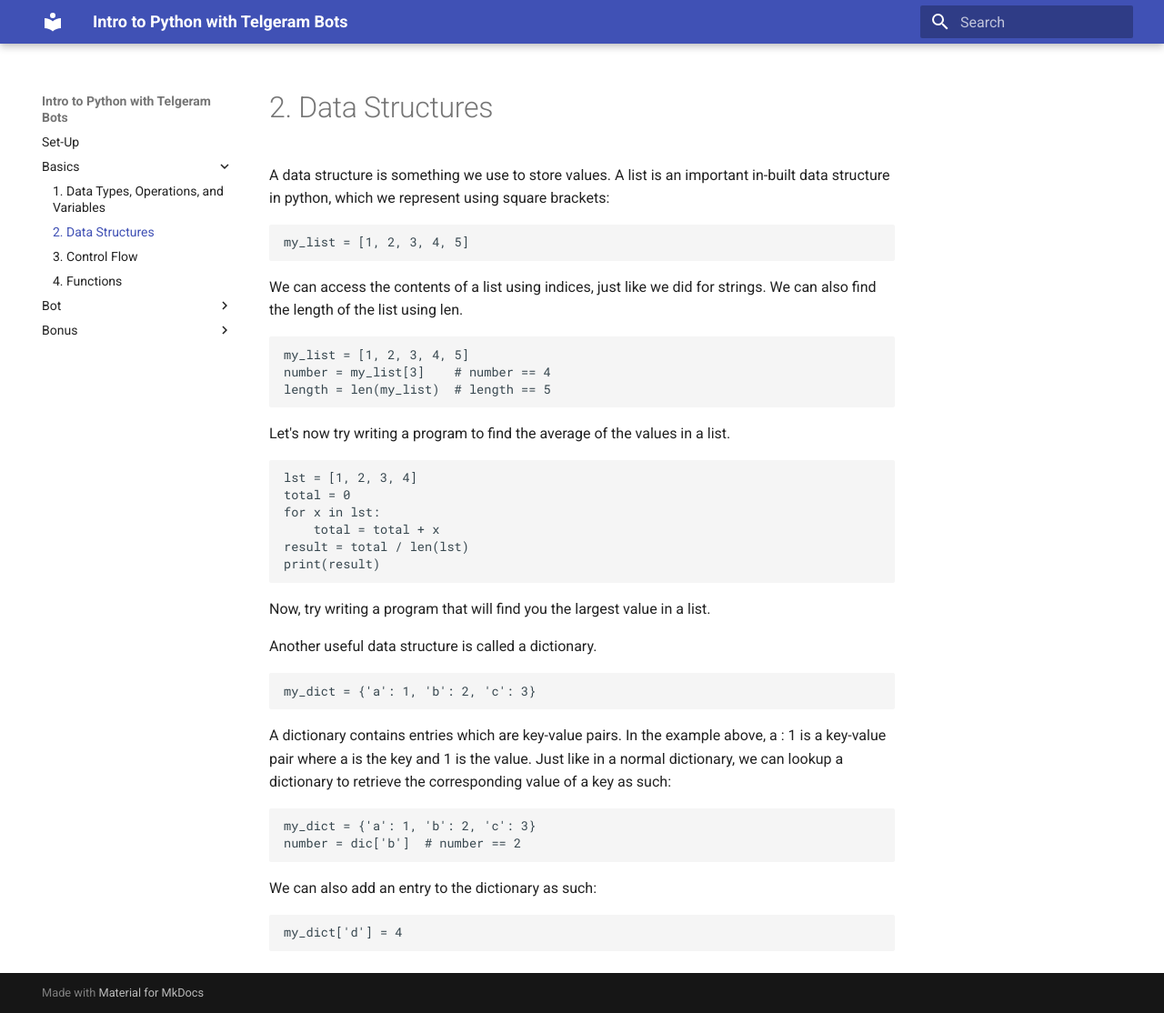
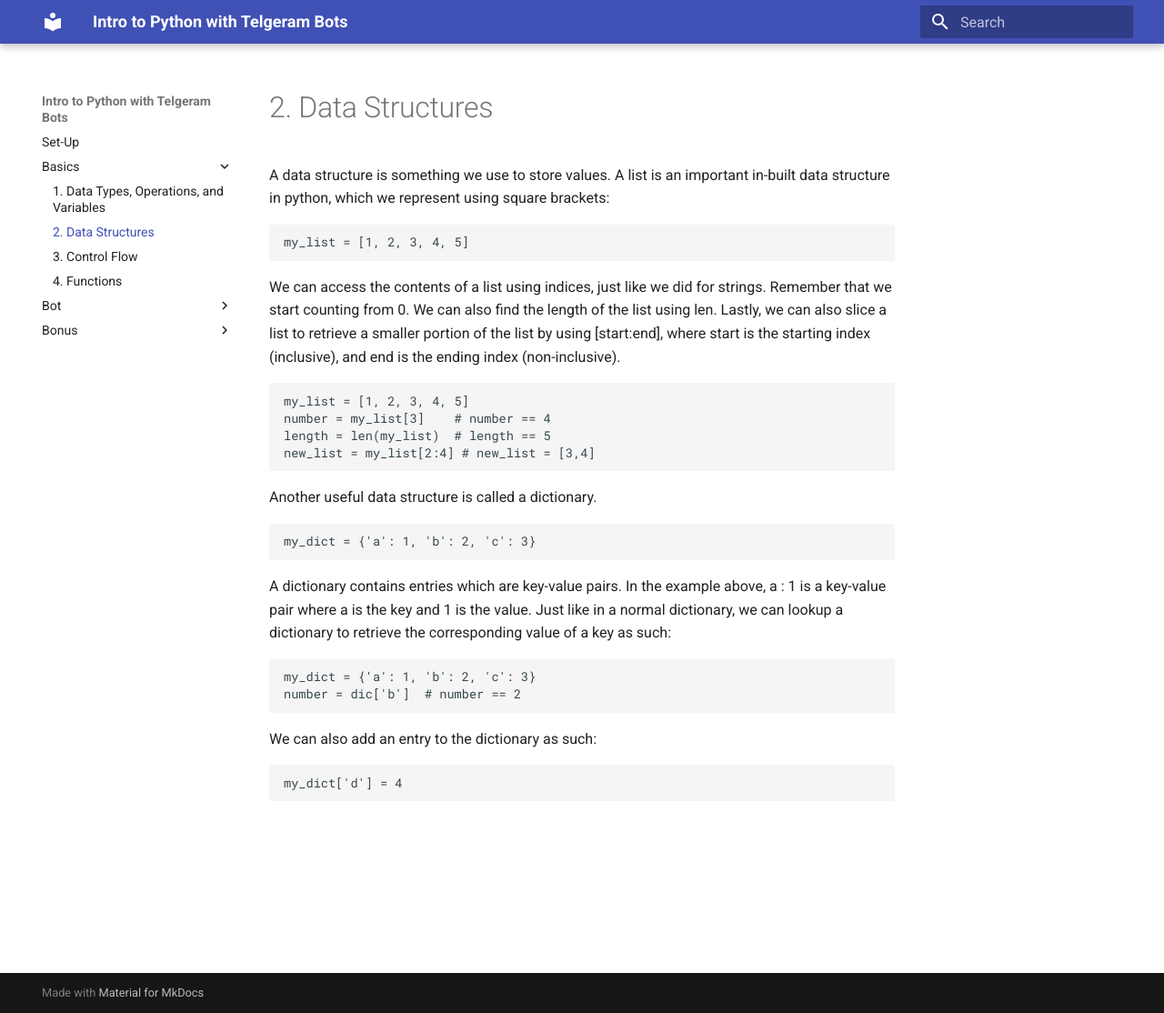
Before and after one commit to USP-Python/USP-Python.github.io, an MkDocs documentation site: the page built from docs/02-basics.md, in a window 1280 px wide and 1114 px high. Shown: the whole window at 91% size. Built offline with MkDocs 1.6.1 and Material for MkDocs 9.7.7, drawn with Linux system fonts in a browser that asks for light colours; old or Windows-style settings are respelled for this version of MkDocs.

Commit message:
corrected errors

````diff
--- a/docs/02-basics.md
+++ b/docs/02-basics.md
@@ -4,24 +4,14 @@ A data structure is something we use to store values. A list is an important in-
 my_list = [1, 2, 3, 4, 5]
 ```
 
-We can access the contents of a list using indices, just like we did for strings. We can also find the length of the list using len.
+We can access the contents of a list using indices, just like we did for strings. Remember that we start counting from 0. We can also find the length of the list using len. Lastly, we can also slice a list to retrieve a smaller portion of the list by using [start:end], where start is the starting index (inclusive), and end is the ending index (non-inclusive).
 
 ```python
 my_list = [1, 2, 3, 4, 5]
 number = my_list[3]    # number == 4
 length = len(my_list)  # length == 5
+new_list = my_list[2:4] # new_list = [3,4]
 ```
-Let's now try writing a program to find the average of the values in a list.
-
-```python
-lst = [1, 2, 3, 4]
-total = 0
-for x in lst:
-    total = total + x
-result = total / len(lst)
-print(result)
-```
-Now, try writing a program that will find you the largest value in a list.
 
 Another useful data structure is called a dictionary.
 
````
